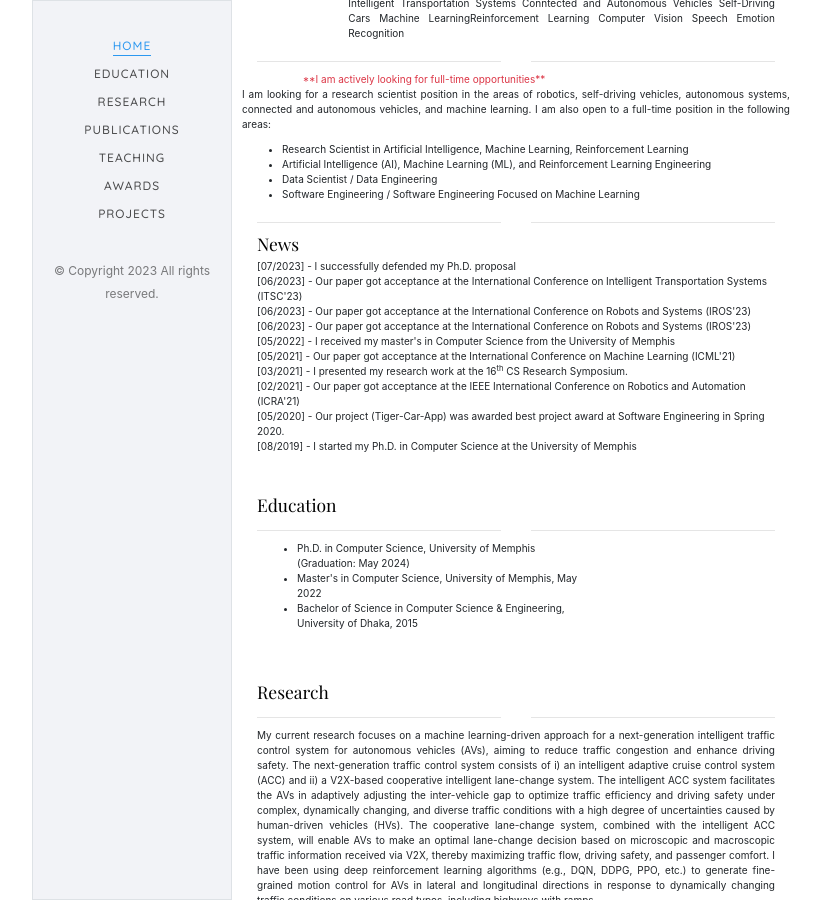
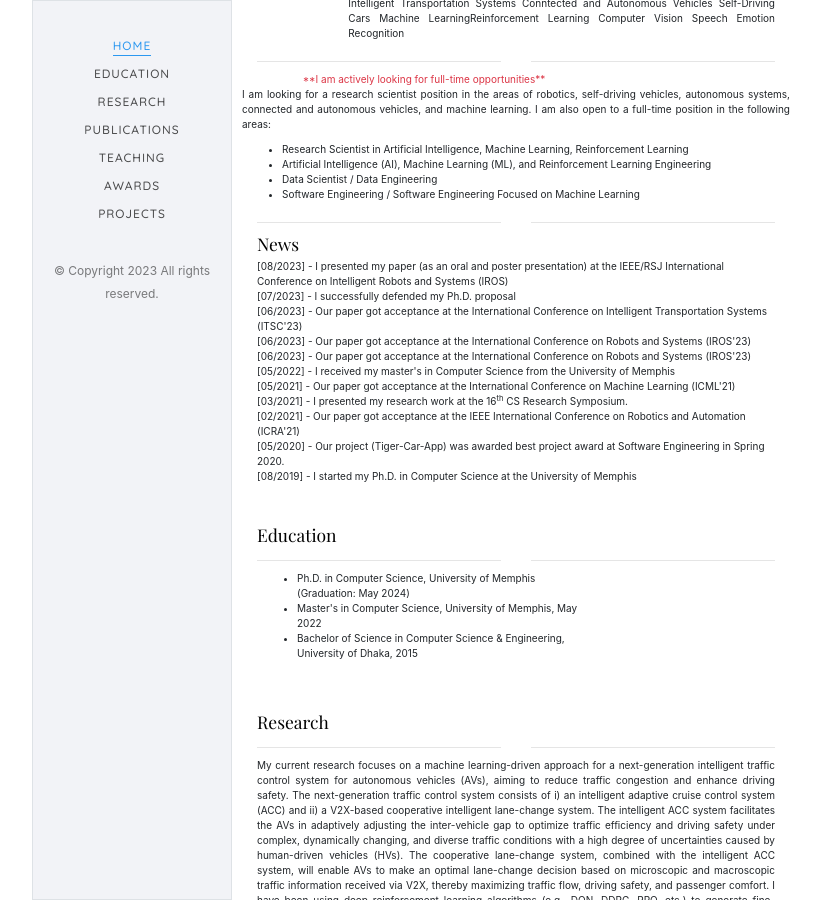
Before and after one commit to lokesh-c-das/lokesh-c-das.github.io, a Jekyll site: the page built from index.md, in a window 1280 px wide and 900 px high, scrolled down 427 px. Shown: the whole window, without its empty margins (224-1045 px from the left). Built offline with Jekyll 4.4.1, drawn with Linux system fonts in a browser that asks for light colours; some web fonts are replaced.

Commit message:
Projects added

```diff
--- a/_layouts/default.html
+++ b/_layouts/default.html
@@ -170,6 +170,7 @@
             <div class="col-md-5"><h3>News</h3></div> <div class="col-md-7"></div>
           </div>
           <div class="row">
+            <div class="col-md-12">[08/2023] - I presented my paper (as an oral and poster presentation) at the IEEE/RSJ International Conference on Intelligent Robots and Systems (IROS) </div>
             <div class="col-md-12">[07/2023] - I successfully defended my Ph.D. proposal </div>
             <div class="col-md-12">[06/2023] - Our paper got acceptance at the International Conference on Intelligent Transportation Systems (ITSC'23)</div>
             <div class="col-md-12">[06/2023] - Our paper got acceptance at the International Conference on Robots and Systems (IROS'23)</div>
```
